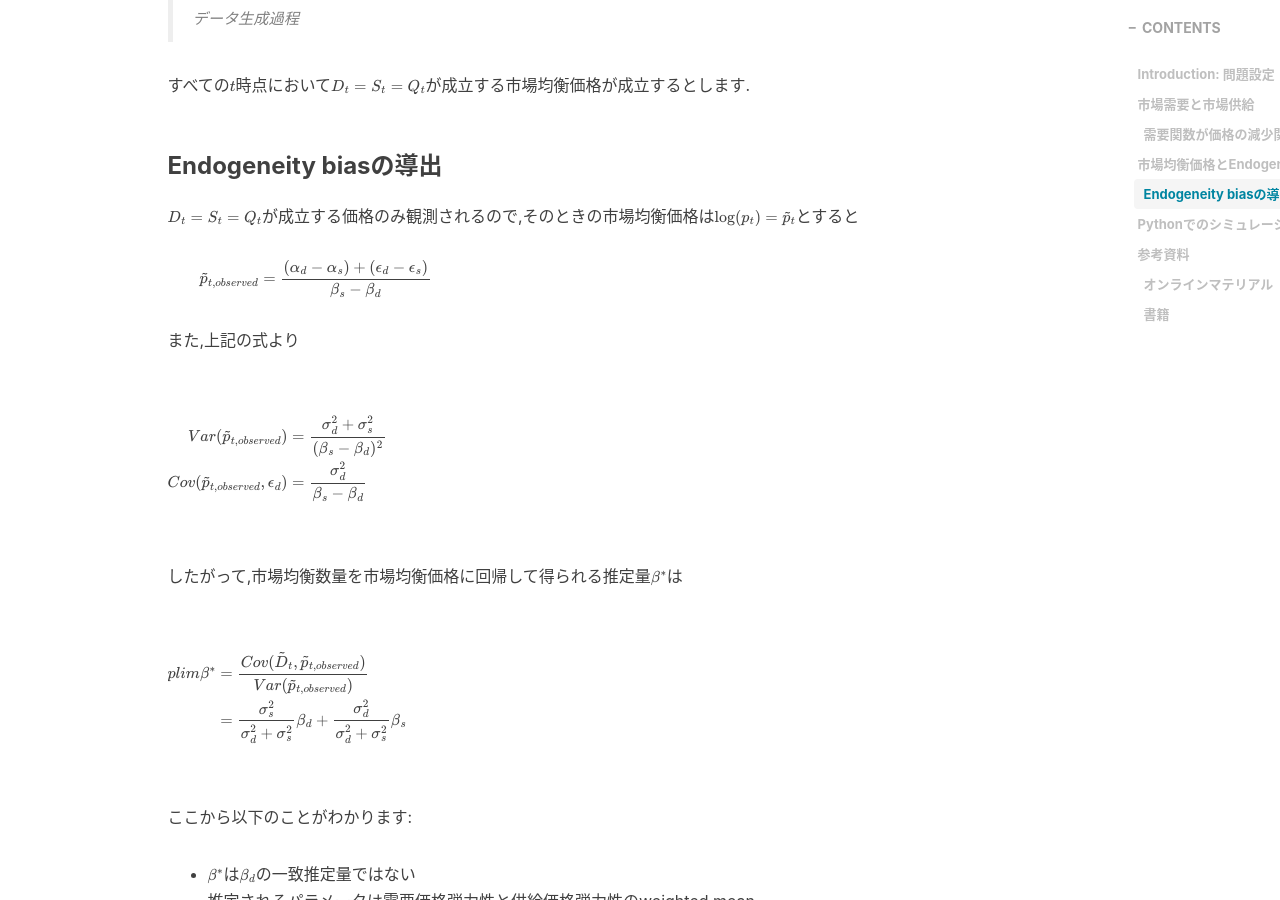
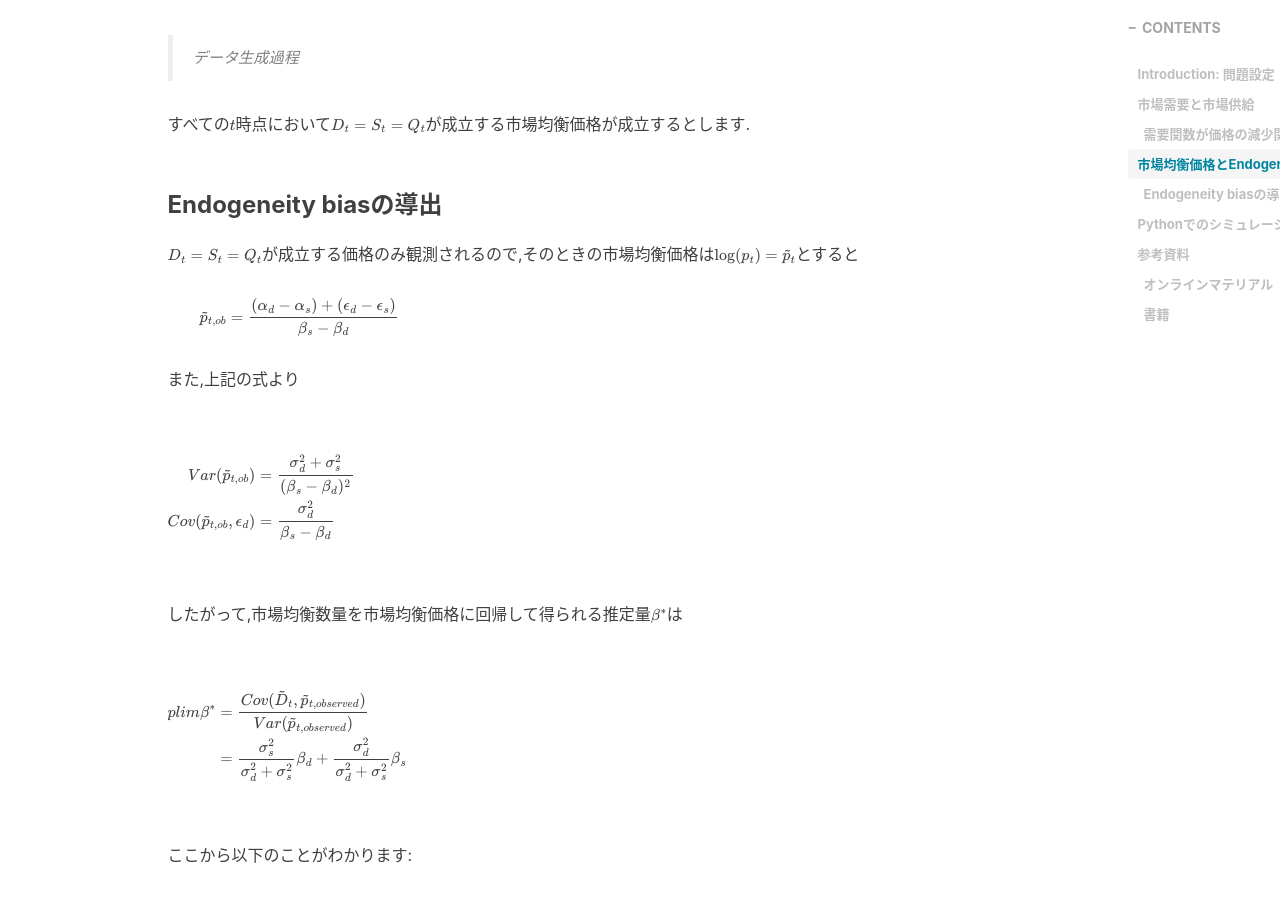
Before and after one commit to RyoNakagami/RyoNakagami.github.io, a Jekyll site: the page built from _posts/2022-04-02-why-difficult-toidentify-price-elasticity-of-demand.md, in a window 1280 px wide and 900 px high, scrolled down 4374 px. Built offline with Jekyll 4.4.1, drawn with Linux system fonts in a browser that asks for light colours; nearby versions of some CDN libraries; comment, search, counter and statistics services are not loaded; some of the changed text lies outside the part shown.

Commit message:
FIX price elasticity

```diff
--- a/_posts/2022-04-02-why-difficult-toidentify-price-elasticity-of-demand.md
+++ b/_posts/2022-04-02-why-difficult-toidentify-price-elasticity-of-demand.md
@@ -78,7 +78,7 @@ $$
 
 また,需要関数同様に$(p)$はpについての連続関数とします.
 
-上記の設定上,価格に応じてそれぞれ需要/供給水準が定まりますが,$D(p^*) = S(p^*)$を満たす価格$p^*$が市場均衡価格となります.
+上記の設定上,価格に応じてそれぞれ需要/供給水準が定まりますが,$$D(p^*) = S(p^*)$$を満たす価格$p^*$が市場均衡価格となります.
 つまり,完全競争的な市場では,需要と供給がバランスするように市場均衡価格と市場均衡数量が定まります.
 
 需要と供給が市場均衡価格でバランスするメカニズムとして,もし任意の価格において $D(p_0) > S(p_0)$が成立するならば,超過需要の状態が発生します.
@@ -171,7 +171,7 @@ $$
 $D_t = S_t = Q_t$が成立する価格のみ観測されるので,そのときの市場均衡価格は$\log(p_t)=\tilde p_t$とすると
 
 $$
-\tilde p_{t,observed} = \frac{(\alpha_d - \alpha_s) + (\epsilon_d - \epsilon_s)}{\beta_s - \beta_d}
+\tilde p_{t,ob} = \frac{(\alpha_d - \alpha_s) + (\epsilon_d - \epsilon_s)}{\beta_s - \beta_d}
 $$
 
 また,上記の式より
@@ -179,8 +179,8 @@ $$
 <div class="math display" style="overflow: auto">
 $$
 \begin{align*}
-Var(\tilde p_{t,observed}) &= \frac{\sigma^2_d + \sigma^2_s}{(\beta_s - \beta_d)^2}\\
-Cov(\tilde p_{t,observed}, \epsilon_d) &= \frac{\sigma^2_d}{\beta_s-\beta_d}
+Var(\tilde p_{t,ob}) &= \frac{\sigma^2_d + \sigma^2_s}{(\beta_s - \beta_d)^2}\\
+Cov(\tilde p_{t,ob}, \epsilon_d) &= \frac{\sigma^2_d}{\beta_s-\beta_d}
 \end{align*}
 $$
 </div>
```
Also changed, not shown: other parts of _posts/2022-04-02-why-difficult-toidentify-price-elasticity-of-demand.md (+3 -3 lines).
